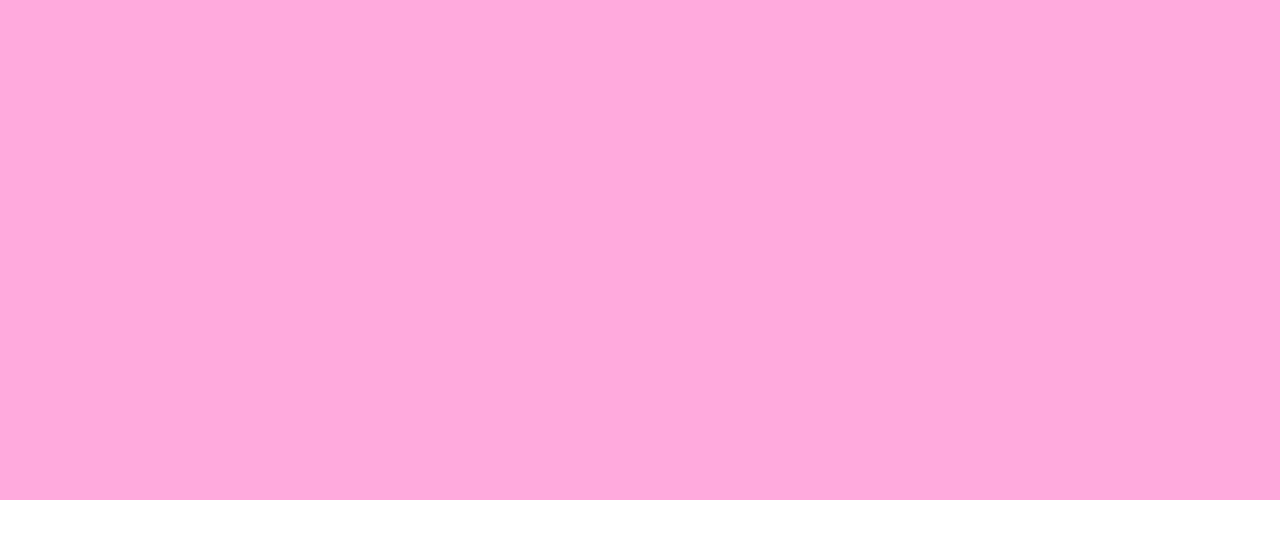
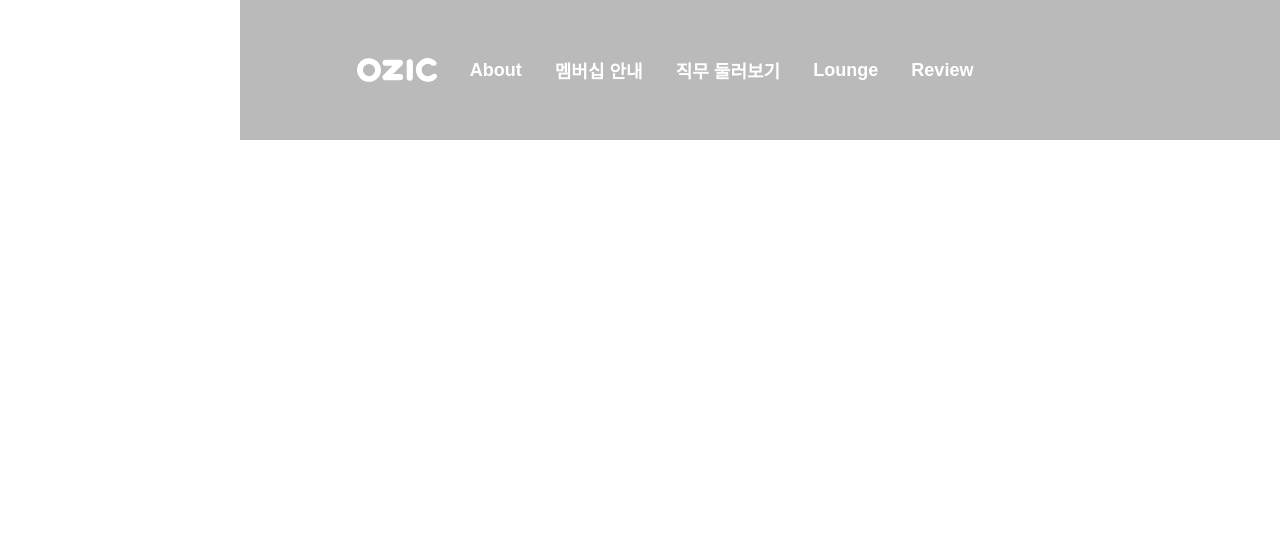
Before and after one commit to gyuwanc1/react_project, a React (Create React App) app in the folder clone_react01/: page / in a window 1280 px wide. Shown: the top 538 px of the page. Built offline with nearby package versions, Linux system fonts and the light colour scheme.

Commit message:
[add] OZIC site clone coding react

```diff
--- a/clone_react01/src/App.css
+++ b/clone_react01/src/App.css
@@ -1,4 +1,4 @@
-.App { width: 1920px; height: auto; min-height: 500px; background-color: #fad;
+.App { width: 1920px; height: auto; min-height: 500px;
   text-align: center; margin: auto;
 }
 
--- a/clone_react01/src/App.js
+++ b/clone_react01/src/App.js
@@ -1,9 +1,11 @@
 
 import './App.css';
+import Header from './component/Header';
 
 function App() {
   return (
     <div className="App">
+      <Header />
 
     </div>
   );
--- /dev/null
+++ b/clone_react01/src/component/GNB.js
@@ -0,0 +1,16 @@
+
+import React from 'react';
+import {NavLink} from 'react-router-dom'
+
+export default function Nav() {
+  return(
+    <ul className='gnb'>
+      <li><h1><NavLink to="/"><span className='blind'>ozic</span></NavLink></h1></li>
+      <li><NavLink to="about">about</NavLink></li>
+      <li><NavLink to="membership">멤버십 안내</NavLink></li>
+      <li><NavLink to="work">직무 둘러보기</NavLink></li>
+      <li><NavLink to="lounge">lounge</NavLink></li>
+      <li><NavLink to="review">review</NavLink></li>
+    </ul>
+  )
+}
--- /dev/null
+++ b/clone_react01/src/component/Header.js
@@ -0,0 +1,13 @@
+
+import React from 'react';
+import GNB from './GNB';
+import UNB from './UNB';
+import '../style/header.scss'
+export default function Header() {
+  return (
+    <header id="headBox">
+      <GNB />
+      <UNB />
+    </header>
+    )
+}
--- /dev/null
+++ b/clone_react01/src/component/UNB.js
@@ -0,0 +1,11 @@
+import React from 'react';
+import { NavLink } from 'react-router-dom';
+
+export default function UNB() {
+  return(
+    <ul className='unb'>
+      <li><NavLink to="login">로그인</NavLink></li>
+      <li><NavLink to="signup">회원가입</NavLink></li>
+    </ul>
+  )
+}
--- a/clone_react01/src/index.css
+++ b/clone_react01/src/index.css
@@ -1,13 +1,145 @@
-body {
-  margin: 0;
-  font-family: -apple-system, BlinkMacSystemFont, 'Segoe UI', 'Roboto', 'Oxygen',
-    'Ubuntu', 'Cantarell', 'Fira Sans', 'Droid Sans', 'Helvetica Neue',
-    sans-serif;
-  -webkit-font-smoothing: antialiased;
-  -moz-osx-font-smoothing: grayscale;
-}
+
 
 code {
   font-family: source-code-pro, Menlo, Monaco, Consolas, 'Courier New',
     monospace;
 }
+/*  reset.css, common.css */
+:root { font-size: 16px; }
+
+
+html, body,
+h1, h2, h3, h4, h5, h6,
+p, pre, blockquote, address,
+ul, ol, li, dl, dt, dd,
+hr, button, img, div,
+header, article, nav, section, footer, aside,
+main, figure, figcaption, hgroup,
+form, fieldset, textarea, select {
+  margin: 0;
+  padding: 0;
+  border: 0;
+  font-size: 100%;
+  box-sizing: border-box;
+}
+
+ul, ol {
+  list-style: none;
+}
+
+hr {
+  width: 100%;
+  border: 0;
+  border-bottom: 0.0625rem solid #505050;
+}
+
+a {
+  color: inherit;
+  text-decoration: none;
+}
+
+a:hover {
+  text-decoration: underline;
+}
+
+button {
+  border: 0;
+  background-color: transparent;
+  cursor: pointer;
+  border-radius: 0;
+}
+
+em, address, i {
+  font-style: normal;
+}
+
+abbr {
+  text-decoration: none;
+}
+
+table, tr, td, th, thead, tbody, tfoot {
+  border: 0.0625rem solid #757575;
+  border-spacing: 0;
+  border-collapse: collapse;
+}
+
+select, input {
+  margin: 0;
+  padding: 0;
+  border: 0;
+  box-sizing: border-box;
+}
+
+input[type=text], input[type=password],
+input[type=tel], input[type=url],
+input[type=email], input[type=search] {
+  text-indent: 0.5rem;
+  cursor: pointer;
+}
+
+select, input, textarea {
+  cursor: pointer;
+}
+
+header, article, nav, section, footer, aside,
+main, figure, figcaption, hgroup {
+  display: block;
+}
+
+/* common.css */
+/* IR: image replace */
+.blind_wrap a > span,
+.blind_wrap button > span,
+.blind {
+  display: block;
+  position: absolute;
+  z-index: -1;
+  clip: rect(0 0 0 0);
+  width: 0;
+  height: 0;
+  overflow: hidden;
+}
+
+.blind_wrap a {
+  display: block;
+  width: 100%;
+  height: 100%;
+  background-repeat: no-repeat;
+  background-position: 50% 50%;
+}
+
+.none {
+  display: none;
+}
+
+.clearfix {
+  width: 100%;
+  height: auto;
+}
+
+.clearfix:after, .clearfix::after {
+  content: "";
+  display: block;
+  clear: both;
+  width: 100%;
+  height: 0;
+}
+
+#wrap {
+  height: auto;
+  margin: auto;
+}
+
+.container {
+  width: 100%;
+  max-width: 1200px;
+  height: 100%;
+  margin: auto;
+  padding-top: 20px;
+  padding-bottom: 10px;
+  background-color: #ddd;
+}
+
+/*# sourceMappingURL=common.css.map */
+
+#root { width: 100%; height: 100%; }
--- /dev/null
+++ b/clone_react01/src/style/header.scss
@@ -0,0 +1,23 @@
+//header
+
+#headBox {display: flex; justify-content: space-between;  padding: 0px 100px;
+  width: 100%; max-width: 1440px; height: 140px; background-color: rgba(#777,0.5); margin: auto; color: #fff;
+font-family:sans-serif; text-transform: capitalize; font-weight: 600;}
+
+  .gnb {display: flex; justify-content: space-around; align-items: center; width: 650px; height: auto;
+    &> li {width: auto; height: auto; font-size: 18px;
+      &> a {width: auto; height: auto; }
+    }
+    &>li:nth-child(1) a {display: block; width: 80px; height: 24px;  background: {image:url('../multi/img/icon_logo.c4e2918b.svg');
+      repeat:no-repeat;
+      position:0 0 ;
+      size: contain;
+      }
+    }
+  }
+
+  .unb {display: flex; justify-content:space-around; align-items: center; width: 250px; height: auto;
+    &> li {width:80px; height: auto; margin: auto; font-size: 16px; border: 2px solid #fff ; border-radius: 10px;
+      &> a {display: block; width: 80px; height: auto; }
+    }
+  }
```
Also changed, not shown: clone_react01/src/router/Router.js (added, +11 -0 lines), clone_react01/src/multi/img/icon_logo.c4e2918b.svg (added).
